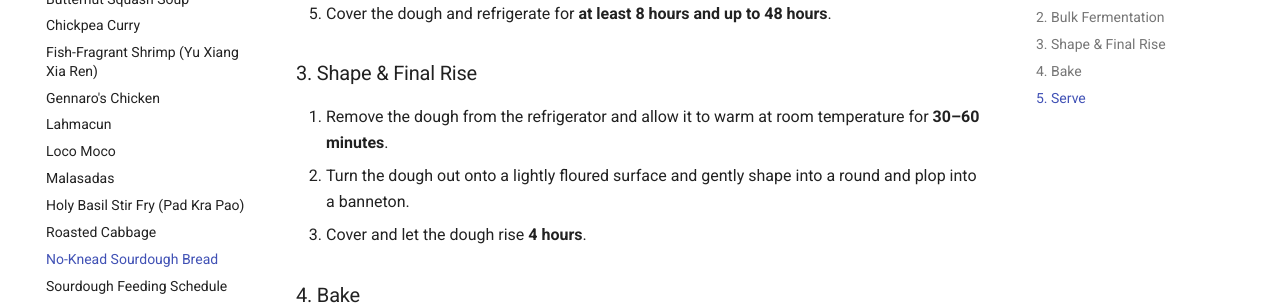
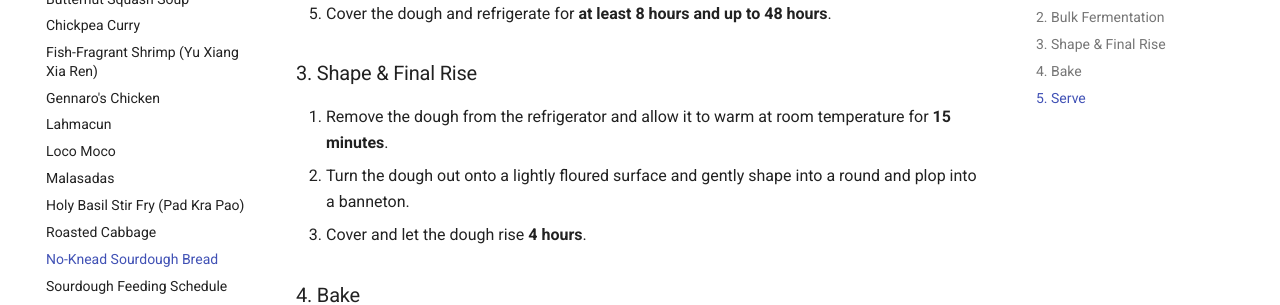
Before and after one commit to normanj9/recipes, an MkDocs documentation site: the page built from docs/recipes/sourdough-bread.md, in a window 1280 px wide and 900 px high, scrolled down 822 px. Shown: the part 199-504 px from the top of the window. Built offline with MkDocs 1.6.1 and Material for MkDocs 9.7.7, drawn with Linux system fonts in a browser that asks for light colours; comment, search, counter and statistics services are not loaded.

Commit message:
Update sourdough-bread.md

```diff
--- a/docs/recipes/sourdough-bread.md
+++ b/docs/recipes/sourdough-bread.md
@@ -29,7 +29,7 @@ _Adapted from KingArthurBaking.com._
 8. Cover the dough and refrigerate for **at least 8 hours and up to 48 hours**.
 
 ### 3. Shape & Final Rise
-9. Remove the dough from the refrigerator and allow it to warm at room temperature for **30–60 minutes**.
+9. Remove the dough from the refrigerator and allow it to warm at room temperature for **15 minutes**.
 10. Turn the dough out onto a lightly floured surface and gently shape into a round and plop into a banneton.
 11. Cover and let the dough rise **4 hours**.
 
```
